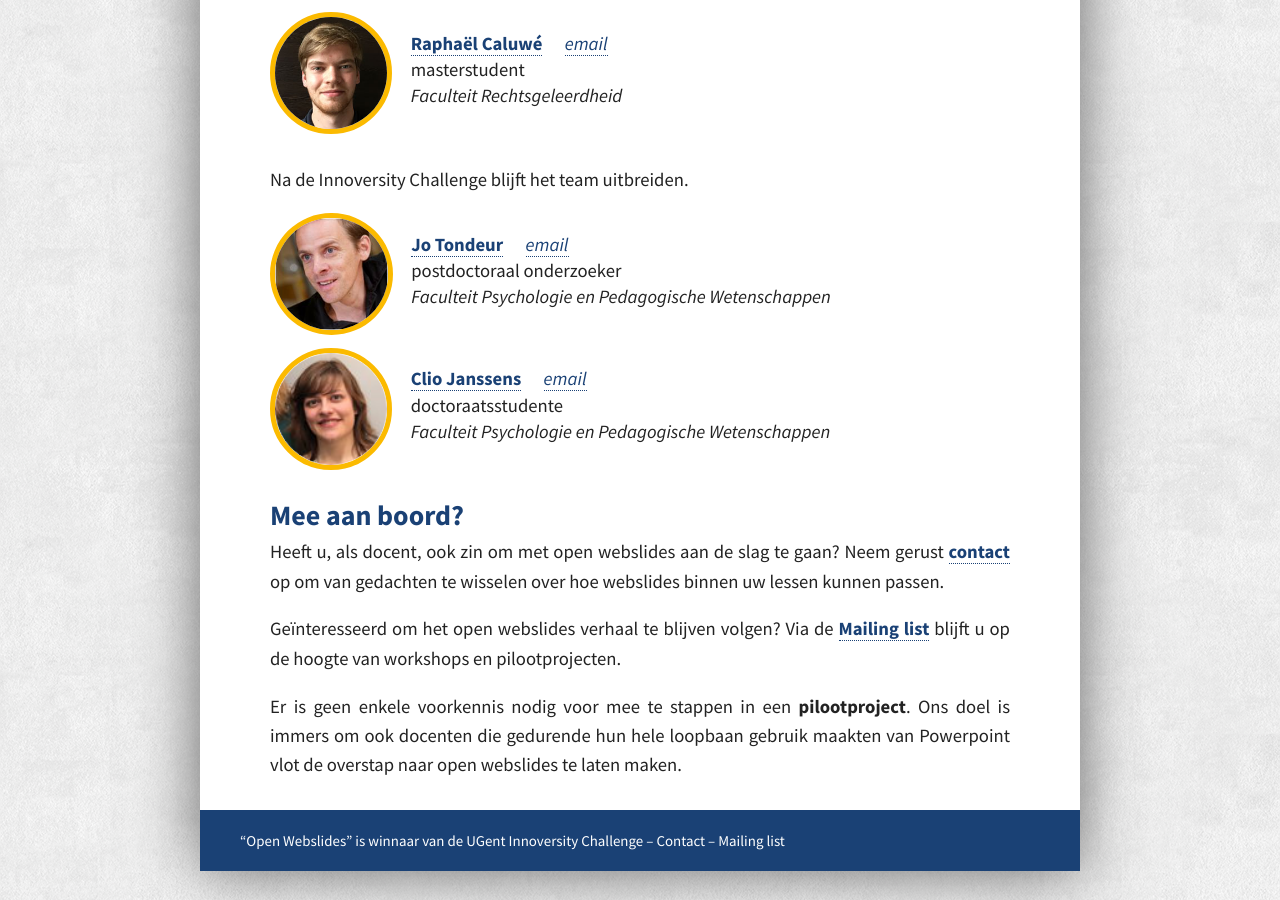
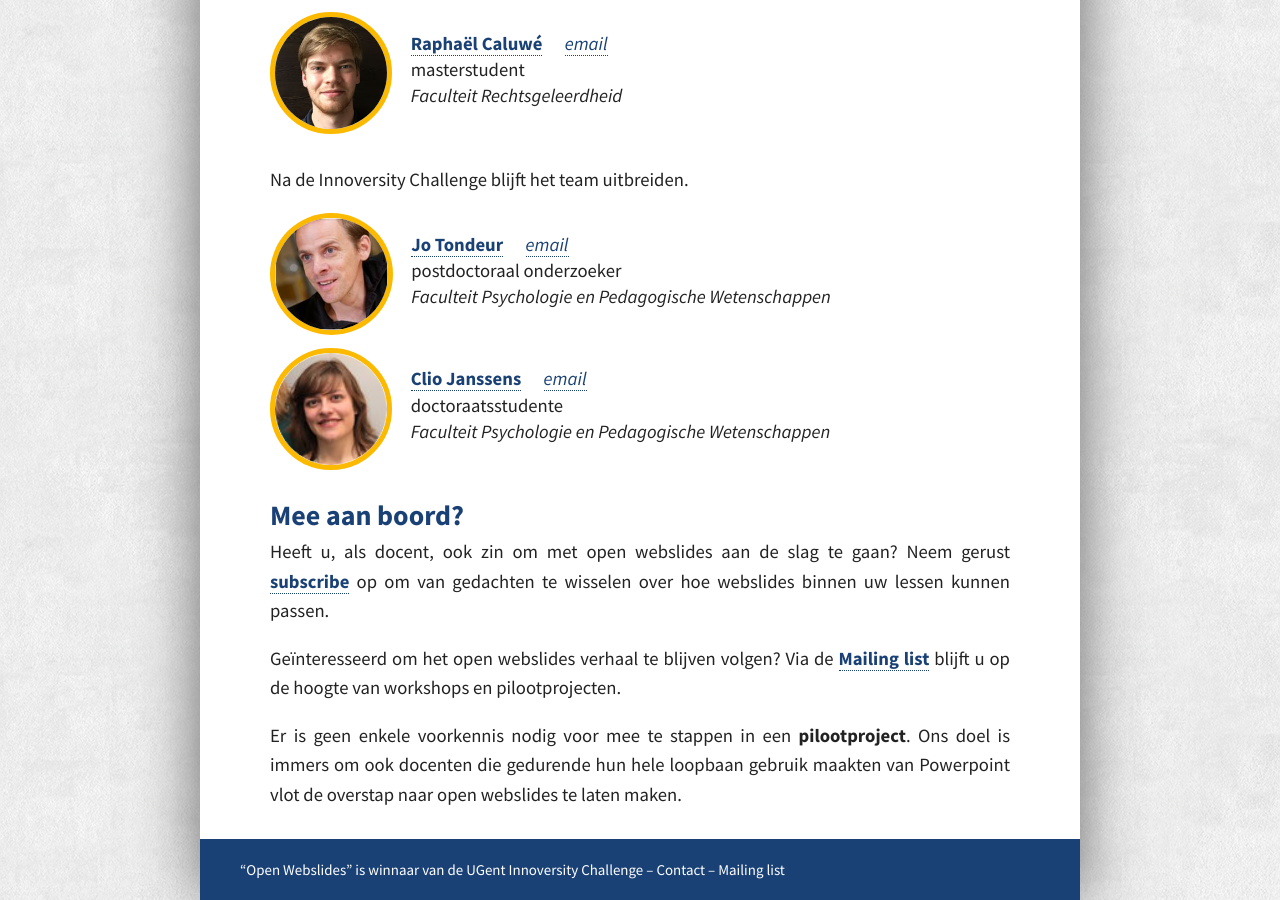
Before and after one commit to OpenWebslides/openwebslides.github.io-old, a Jekyll site: the page built from team.md, in a window 1280 px wide and 900 px high, scrolled down 1314 px. Built offline with Jekyll 4.4.1, drawn with Linux system fonts in a browser that asks for light colours.

Commit message:
change mailing list address

```diff
--- a/team.md
+++ b/team.md
@@ -87,7 +87,7 @@
 ------------
 
 Heeft u, als docent, ook zin om met open webslides aan de slag te gaan?
-Neem gerust <a href="mailto:estherdeloof@gmail.com">contact</a> op om van gedachten te wisselen over hoe webslides binnen uw lessen kunnen passen.
+Neem gerust <a href="mailto:listserv@lists.ugent.be?subject=subscribe%20openwebslides%20Your%20Name">subscribe</a> op om van gedachten te wisselen over hoe webslides binnen uw lessen kunnen passen.
 
 Geïnteresseerd om het open webslides verhaal te blijven volgen? Via de <a href="mailto:openwebslides@lists.ugent.be">Mailing list</a> blijft u op de hoogte van workshops en pilootprojecten.
 
```
